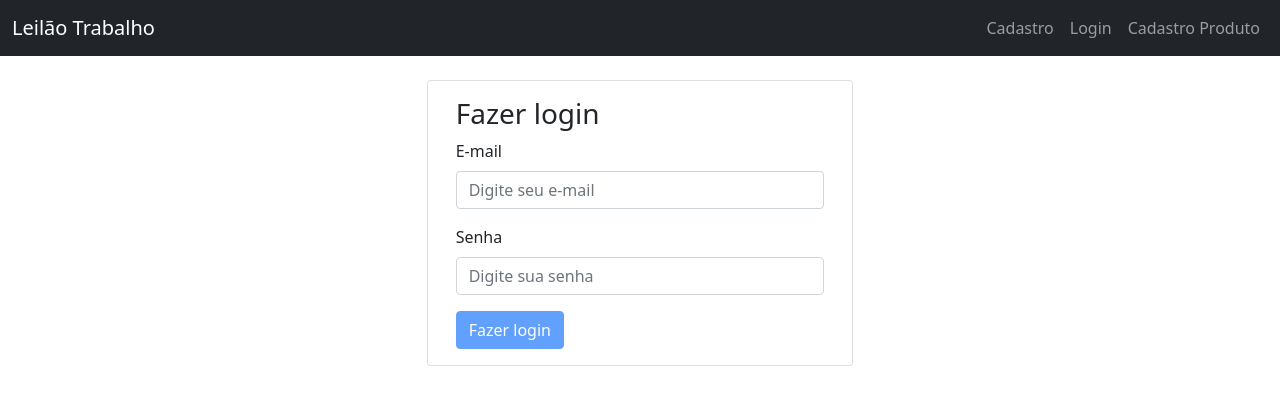
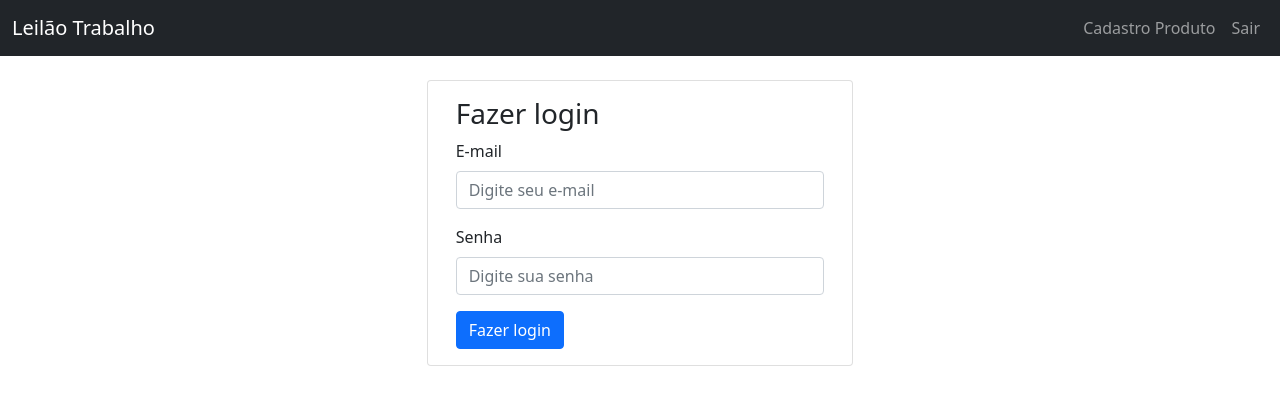
Before and after one commit to SilasReisUSP/Leilao-front, an Angular app: page /Login in a window 1280 px wide. Shown: the top 402 px of the page. Built offline with nearby package versions, Linux system fonts and the light colour scheme; sample sign-in values are in the browser's storage; what angular2-text-mask, js-brasil, ng-brazil would draw is missing.

Commit message:
solicitacao de login ao back

```diff
--- a/src/app/app.module.ts
+++ b/src/app/app.module.ts
@@ -12,6 +12,7 @@ import { rootRouterConfig } from './app.routes';
 import { APP_BASE_HREF } from '@angular/common';
 import { HeaderComponent } from './navegacao/header/header.component';
 import { CadastroProdutoComponent } from './cadastro/cadastro-produto/cadastro-produto.component';
+import { HomeComponent } from './home/home.component';
 
 @NgModule({
   declarations: [
@@ -19,7 +20,8 @@ import { CadastroProdutoComponent } from './cadastro/cadastro-produto/cadastro-p
     CadastroUsuarioComponent,
     LoginUsuarioComponent,
     HeaderComponent,
-    CadastroProdutoComponent
+    CadastroProdutoComponent,
+    HomeComponent
   ],
   imports: [
     BrowserModule,
--- a/src/app/app.routes.ts
+++ b/src/app/app.routes.ts
@@ -2,6 +2,7 @@ import { Routes } from "@angular/router";
 import { CadastroUsuarioComponent } from "./cadastro/cadastro-usuario/cadastro-usuario.component";
 import { LoginUsuarioComponent } from "./login-usuario/login-usuario.component";
 import { CadastroProdutoComponent } from "./cadastro/cadastro-produto/cadastro-produto.component";
+import { HomeComponent } from './home/home.component';
 
 
 export const rootRouterConfig: Routes = [
@@ -9,4 +10,5 @@ export const rootRouterConfig: Routes = [
     { path: 'Login', component: LoginUsuarioComponent},
     { path: 'Cadastro', component: CadastroUsuarioComponent},
     { path: 'CadastroProduto', component: CadastroProdutoComponent},
+    { path: 'Home', component: HomeComponent}
 ]
--- a/src/app/cadastro/cadastro-usuario/cadastro-usuario.component.ts
+++ b/src/app/cadastro/cadastro-usuario/cadastro-usuario.component.ts
@@ -2,7 +2,7 @@ import { Component, OnInit } from '@angular/core';
 import { FormControl, FormGroup, Validators} from '@angular/forms';
 import { NgBrazilValidators } from 'ng-brazil';
 import { utilsBr } from 'js-brasil';
-import { CadastroUsuarioService } from '../../services/usuario.service';
+import { UsuarioService } from '../../services/usuario.service';
 import { Router } from '@angular/router';
 import Swal from 'sweetalert2'
 
@@ -11,14 +11,14 @@ import Swal from 'sweetalert2'
 @Component({
   selector: 'app-cadastro-usuario',
   templateUrl: './cadastro-usuario.component.html',
-  providers: [CadastroUsuarioService]
+  providers: [UsuarioService]
 })
 export class CadastroUsuarioComponent implements OnInit {
 
   cadastroForm: any
   MASKS = utilsBr.MASKS;
 
-  constructor(private cadastroUsuarioService: CadastroUsuarioService,
+  constructor(private cadastroUsuarioService: UsuarioService,
               private routes: Router) {
   }
   ngOnInit(): void {
--- /dev/null
+++ b/src/app/home/home.component.html
@@ -0,0 +1 @@
+<p>home works!</p>
--- /dev/null
+++ b/src/app/home/home.component.ts
@@ -0,0 +1,18 @@
+import { Component, OnInit } from '@angular/core';
+import { Router } from '@angular/router';
+
+@Component({
+  selector: 'app-home',
+  templateUrl: './home.component.html'
+})
+export class HomeComponent implements OnInit {
+
+  constructor(private routes: Router) { }
+
+  ngOnInit(): void {
+    if(localStorage.getItem('token') == null) {
+      this.routes.navigate(['/Login']);
+    }
+  }
+
+}
--- a/src/app/login-usuario/auth.service.ts
+++ /dev/null
@@ -1,15 +0,0 @@
-import { Injectable } from '@angular/core';
-import { Usuario } from '../interface/Usuario';
-
-@Injectable({
-  providedIn: 'root'
-})
-export class AuthService {
-
-  private usuarioVerificado: boolean = false
-  constructor() { }
-
-  fazerLogin(usuario: Usuario){
-    this.usuarioVerificado = true;
-  }
-}
--- a/src/app/login-usuario/login-usuario.component.html
+++ b/src/app/login-usuario/login-usuario.component.html
@@ -8,22 +8,19 @@
                 <form class="row g-3 align-items-center" [formGroup]="loginForm">
                     <div class="col-md-12">
                         <label for="Email" class="form-label">E-mail</label>
-                        <input type="email" class="form-control" id="Email" required placeholder="Digite seu e-mail" formControlName="email" [ngClass]="{ 'is-invalid': email.errors && (email.dirty || email.touched) }">
-                        <div *ngIf="email.errors?.required && (email.dirty || email.touched)" class="text-danger" >
-                            <p>Preencha o E-mail</p>
+                        <input type="email" class="form-control" id="Email" required placeholder="Digite seu e-mail" formControlName="email">
+                    </div>
+
+                    <div class="col-md-12">
+                        <label for="Senha" class="form-label">Senha</label>
+                        <input type="password" class="form-control" id="Senha" required placeholder="Digite sua senha" formControlName="senha">
+                        <div *ngIf="errorMessage" class="text-danger">
+                            <p>{{errorMessage}}</p>
                         </div>
                     </div>
 
                     <div class="col-md-12">
-                        <label for="Senha" class="form-label">Senha</label>
-                        <input type="password" class="form-control" id="Senha" required placeholder="Digite sua senha" formControlName="senha" [ngClass]="{'is-invalid': senha.errors && (senha.dirty || senha.touched)}">
-                        <div *ngIf="senha.errors?.required && (senha.dirty || senha.touched)" class="text-danger" >
-                            <p>Preencha a Senha</p>
-                        </div>
-                    </div>
-
-                    <div class="col-md-12">
-                        <button class="btn btn-primary" type="submit" [disabled] = "!loginForm.valid">Fazer login</button>
+                        <button class="btn btn-primary" type="submit" (click)="fazerLogin()">Fazer login</button>
                     </div>
                 </form>
             </div>
--- a/src/app/login-usuario/login-usuario.component.ts
+++ b/src/app/login-usuario/login-usuario.component.ts
@@ -1,33 +1,43 @@
 import { Component, OnInit } from '@angular/core';
 import { FormControl, FormGroup, Validators} from '@angular/forms';
-import { AuthService } from './auth.service';
-import { Usuario } from 'src/app/interface/Usuario';
+import { UsuarioService } from '../services/usuario.service';
+import { Router } from '@angular/router';
 
 
 
 @Component({
   selector: 'app-login-usuario',
-  templateUrl: './login-usuario.component.html'
+  templateUrl: './login-usuario.component.html',
+  providers: [UsuarioService]
 })
 export class LoginUsuarioComponent implements OnInit {
 
   loginForm: any
+  errorMessage!: string
 
-
-  constructor(private authService: AuthService) { }
+  constructor(private usuarioService: UsuarioService,
+              private routes: Router) { }
 
   ngOnInit(): void {
     this.loginForm= new FormGroup({
-       email: new FormControl('', [Validators.required, Validators.email]),
-       senha: new FormControl('', [Validators.required, Validators.minLength(6), Validators.maxLength(15)])
+       email: new FormControl(''),
+       senha: new FormControl('')
     });
   }
 
   fazerLogin(): void {
-    this.authService.fazerLogin(this.loginForm.value);
+    this.usuarioService.fazerLogin(this.loginForm.get('email'),this.loginForm.get('senha')).subscribe(
+      resultado => {
+        localStorage.setItem('token', resultado.token)
+        localStorage.setItem('usuario', resultado.Usuario)
+        this.routes.navigate(['/Home'])
+      },
+      error =>  {
+        if(error.message.error)
+          this.errorMessage = error.message.error
+        else
+          this.errorMessage = "Erro ao contatar o servidor"
+      }
+    );
   }
-
-  get email() { return this.loginForm.get('email') }
-
-  get senha() { return this.loginForm.get('senha') }
 }
--- a/src/app/navegacao/header/header.component.html
+++ b/src/app/navegacao/header/header.component.html
@@ -6,14 +6,19 @@
       </button>
       <div class="collapse navbar-collapse justify-content-end" id="navPrincipal">
         <ul class="navbar-nav ml-auto">
-          <li class="nav-item">
-            <a class="nav-link" [routerLink]="['/Cadastro']">Cadastro</a>
+          <!--TAGS USUARIO DESLOGADO-->
+          <li class="nav-item" *ngIf="token == null">
+            <a class="nav-link" [routerLink]="['/Cadastro']" >Cadastro</a>
           </li>
-          <li class="nav-item">
-            <a class="nav-link" [routerLink]="['/Login']">Login</a>
+          <li class="nav-item" *ngIf="token == null">
+            <a class="nav-link" [routerLink]="['/Login']" >Login</a>
           </li>
-          <li class="nav-item">
+          <!--TAGS USUARIO LOGADO-->
+          <li class="nav-item" *ngIf="token != null">
             <a class="nav-link" [routerLink]="['/CadastroProduto']">Cadastro Produto</a>
+          </li>
+          <li class="nav-item" *ngIf="token != null">
+            <a class="nav-link" (click)="sair()">Sair</a>
           </li>
         </ul>
       </div>
--- a/src/app/navegacao/header/header.component.ts
+++ b/src/app/navegacao/header/header.component.ts
@@ -1,11 +1,24 @@
 import { Component, OnInit } from '@angular/core';
-
+import { Router } from '@angular/router';
 @Component({
   selector: 'app-header',
   templateUrl: './header.component.html'
 })
-export class HeaderComponent {
+export class HeaderComponent implements OnInit {
 
-  constructor() { }
+  token!: string | null;
+
+  constructor(private routes: Router) { }
+
+  ngOnInit(): void {
+    this.token = localStorage.getItem("token");
+  }
+
+  sair() {
+    localStorage.removeItem("token")
+    localStorage.removeItem("usuario")
+    this.routes.navigate(['/Login'])
+
+  }
 
 }
--- a/src/app/services/usuario.service.ts
+++ b/src/app/services/usuario.service.ts
@@ -13,13 +13,17 @@ const httpOptions = {
 }
 
 @Injectable()
-export class CadastroUsuarioService {
+export class UsuarioService {
 
-  usuarioUrl = 'http://localhost:2828/cadastro'
+  usuarioUrl = 'http://localhost:2828/'
 
   constructor(private http: HttpClient) { }
 
   addUsuario(usuario: Usuario) : Observable<Usuario> {
-    return this.http.post<Usuario>(this.usuarioUrl, usuario, httpOptions).pipe();
+    return this.http.post<Usuario>(this.usuarioUrl+"cadastro", usuario, httpOptions).pipe();
+  }
+
+  fazerLogin(email: string, senha: string) : Observable<any>{
+    return this.http.post<Usuario>(this.usuarioUrl+"login", {email, senha}, httpOptions).pipe();
   }
 }
```
